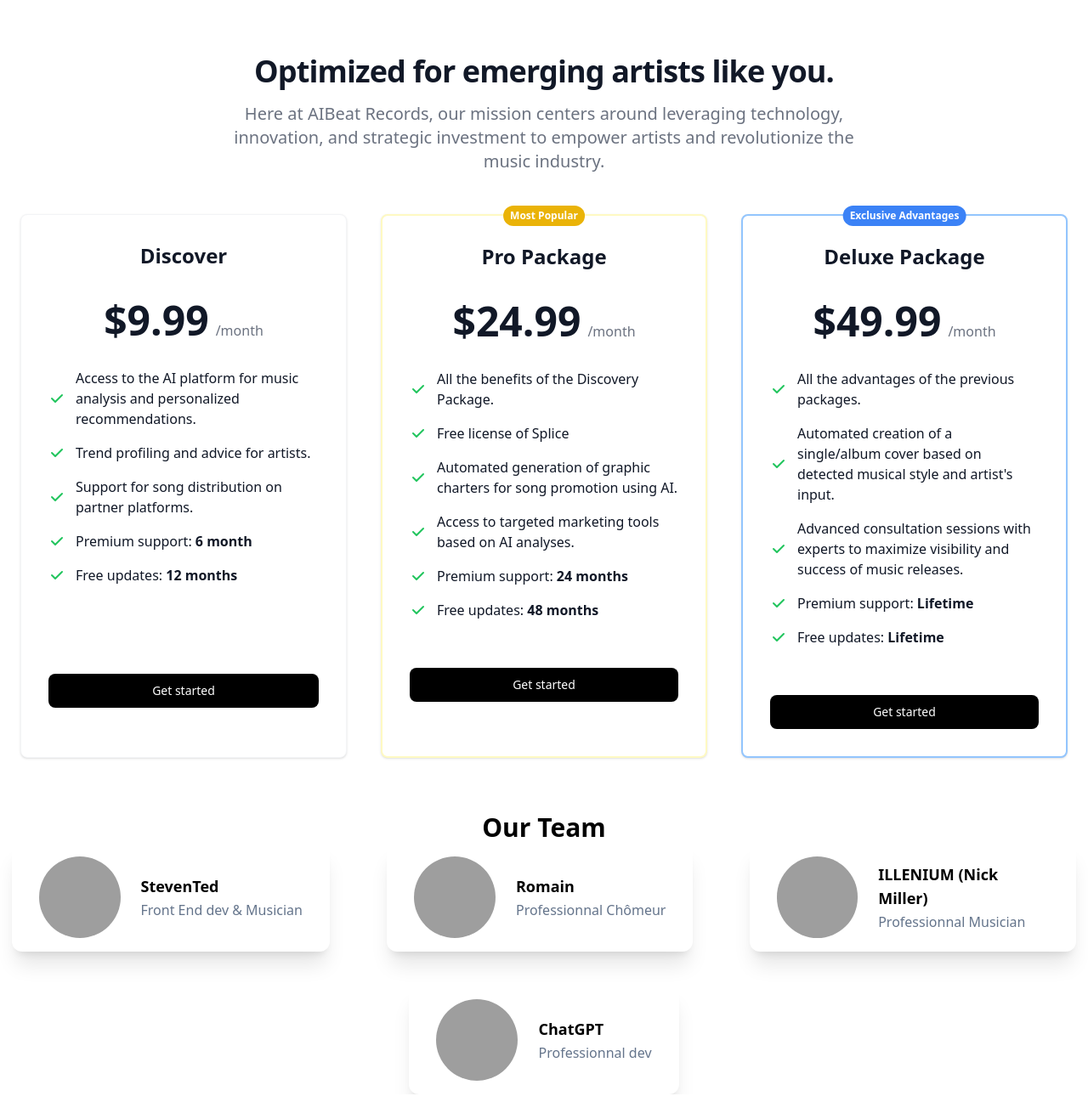
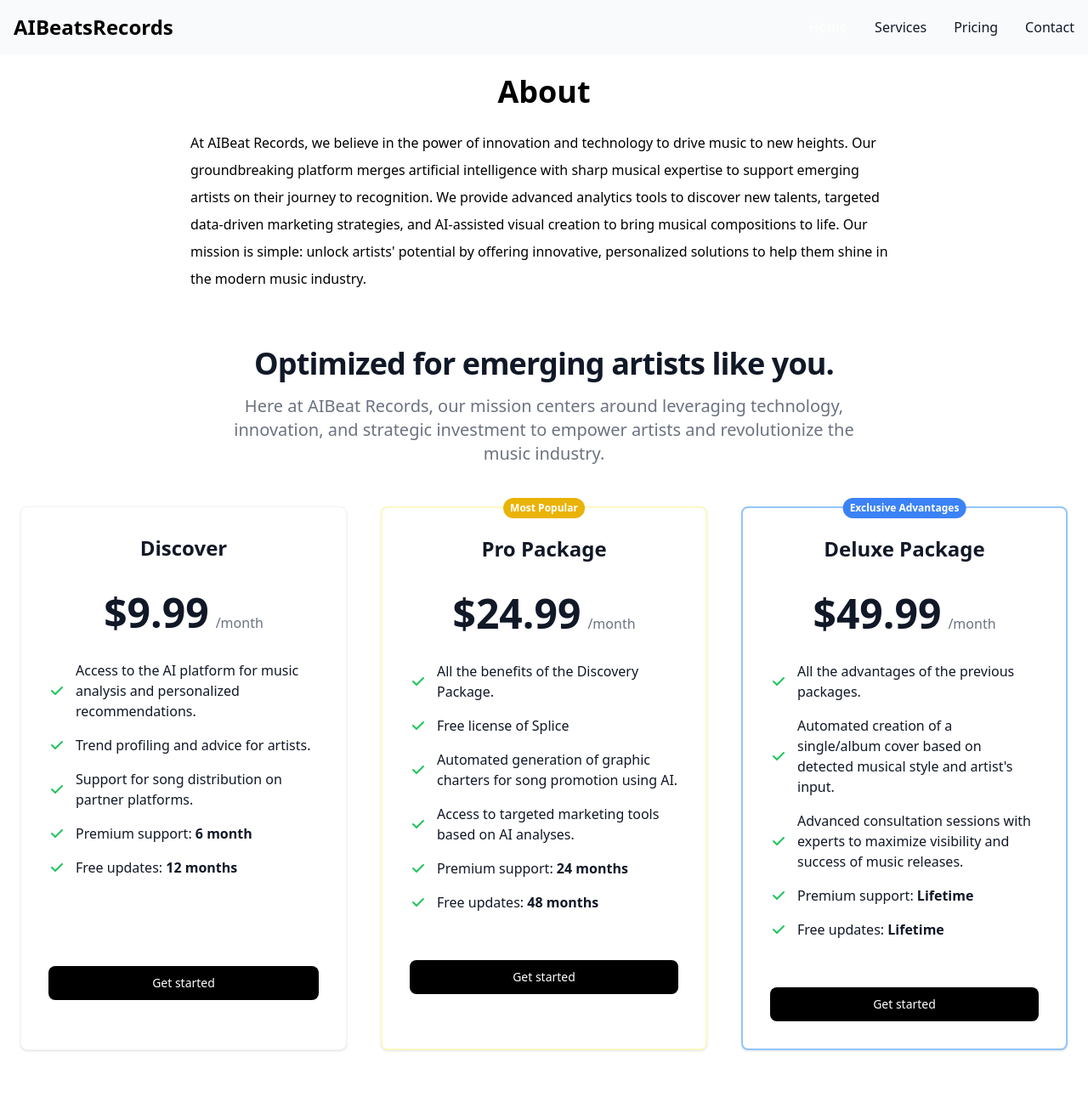
Before and after one commit to Brize-Glace/aibeatrecords, a plain HTML site: page index.html in a window 1280 px wide. Shown: the top 1297 px of the page at 85% size. Drawn offline with nearby package versions, Linux system fonts and the light colour scheme; grey boxes are pictures that could not be loaded.

Commit message:
fix bugs, adds about and navbar

```diff
--- a/index.html
+++ b/index.html
@@ -1,5 +1,5 @@
 <!doctype html>
-<html>
+<html class="scroll-smooth">
 <head>
   <meta charset="UTF-8">
   <meta name="viewport" content="width=device-width, initial-scale=1.0">
@@ -17,7 +17,40 @@
   </script>
 </head>
 <body>
-  <section class="bg-white">
+    <nav class="border-gray-200 bg-gray-50 dark:bg-gray-800 dark:border-gray-700">
+        <div class="max-w-screen-xl flex flex-wrap items-center justify-between mx-auto p-4">
+          <a href="https://www.youtube.com/@StevenTedMusic" class="flex items-center space-x-3 rtl:space-x-reverse">
+              <span class="self-center text-2xl font-semibold whitespace-nowrap dark:text-white">AIBeatsRecords</span>
+          </a>
+          <button data-collapse-toggle="navbar-solid-bg" type="button" class="inline-flex items-center p-2 w-10 h-10 justify-center text-sm text-gray-500 rounded-lg md:hidden hover:bg-gray-100 focus:outline-none focus:ring-2 focus:ring-gray-200 dark:text-gray-400 dark:hover:bg-gray-700 dark:focus:ring-gray-600" aria-controls="navbar-solid-bg" aria-expanded="false">
+              <span class="sr-only">Open main menu</span>
+              <svg class="w-5 h-5" aria-hidden="true" xmlns="http://www.w3.org/2000/svg" fill="none" viewBox="0 0 17 14">
+                  <path stroke="currentColor" stroke-linecap="round" stroke-linejoin="round" stroke-width="2" d="M1 1h15M1 7h15M1 13h15"/>
+              </svg>
+          </button>
+          <div class="hidden w-full md:block md:w-auto" id="navbar-solid-bg">
+            <ul class="flex flex-col font-medium mt-4 rounded-lg bg-gray-50 md:space-x-8 rtl:space-x-reverse md:flex-row md:mt-0 md:border-0 md:bg-transparent dark:bg-gray-800 md:dark:bg-transparent dark:border-gray-700">
+              <li>
+                <a href="#about" class="block py-2 px-3 md:p-0 text-white rounded md:bg-transparent md:dark:bg-transparent md:dark:hover:text-blue-500">Home</a>
+              </li>
+              <li>
+                <a href="#about" class="block py-2 px-3 md:p-0 text-gray-900 rounded hover:bg-gray-100 md:hover:bg-transparent md:border-0 md:hover:text-blue-700 dark:text-white md:dark:hover:text-blue-500 dark:hover:bg-gray-700 dark:hover:text-white md:dark:hover:bg-transparent">Services</a>
+              </li>
+              <li>
+                <a href="#price" class="block py-2 px-3 md:p-0 text-gray-900 rounded hover:bg-gray-100 md:hover:bg-transparent md:border-0 md:hover:text-blue-700 dark:text-white md:dark:hover:text-blue-500 dark:hover:bg-gray-700 dark:hover:text-white md:dark:hover:bg-transparent">Pricing</a>
+              </li>
+              <li>
+                <a href="#team" class="block py-2 px-3 md:p-0 text-gray-900 rounded hover:bg-gray-100 md:hover:bg-transparent md:border-0 md:hover:text-blue-700 dark:text-white md:dark:hover:text-blue-500 dark:hover:bg-gray-700 dark:hover:text-white md:dark:hover:bg-transparent">Contact</a>
+              </li>
+            </ul>
+          </div>
+        </div>
+      </nav>
+    <h2 class="text-center pt-6 text-4xl font-extrabold" id="About">About</h2>
+    <p class=" px-56 pt-6 text-base/loose">
+        At AIBeat Records, we believe in the power of innovation and technology to drive music to new heights. Our groundbreaking platform merges artificial intelligence with sharp musical expertise to support emerging artists on their journey to recognition. We provide advanced analytics tools to discover new talents, targeted data-driven marketing strategies, and AI-assisted visual creation to bring musical compositions to life. Our mission is simple: unlock artists' potential by offering innovative, personalized solutions to help them shine in the modern music industry.
+    </p>
+  <section class="bg-white" id="price">
     <div class="py-8 px-4 mx-auto max-w-screen-xl lg:py-16 lg:px-6">
         <div class="mx-auto max-w-screen-md text-center mb-8 lg:mb-12">
             <h2 class="mb-4 text-4xl tracking-tight font-extrabold text-gray-900">Optimized for emerging artists like you.</h2>
@@ -148,11 +181,11 @@
         </div>
     </div>
   </section>
-  <h1 class="text-3xl font-bold text-center">
+  <h1 class="text-3xl font-bold text-center" id="team">
     Our Team
   </h1>
   <div class="flex flex-wrap gap-10">
-    <div class="py-8 px-8 max-w-sm mx-auto bg-white rounded-xl shadow-xl sm:py-4 sm:flex sm:items-center sm:space-y-0 sm:space-x-6">
+    <div class="py-8 px-8 max-w-sm min-w-96 mx-auto bg-white rounded-xl shadow-xl sm:py-4 sm:flex sm:items-center sm:space-y-0 sm:space-x-6">
         <div class="rounded-full overflow-hidden h-24 w-24">
             <img class="h-full w-full object-cover" src="https://i.imgur.com/m329LeN.jpeg" alt="">
         </div>
@@ -165,7 +198,7 @@
             </p>
         </div>
     </div>
-    <div class="py-8 px-8 max-w-sm mx-auto bg-white rounded-xl shadow-xl sm:py-4 sm:flex sm:items-center sm:space-y-0 sm:space-x-6">
+    <div class="py-8 px-8 max-w-sm min-w-96 mx-auto bg-white rounded-xl shadow-xl sm:py-4 sm:flex sm:items-center sm:space-y-0 sm:space-x-6">
         <div class="rounded-full overflow-hidden h-24 w-24">
             <img class="h-full w-full object-cover" src="https://mir-s3-cdn-cf.behance.net/user/230/47dc63250637973.620428daa5a8b.jpg" alt="">
         </div>
@@ -178,7 +211,7 @@
             </p>
         </div>
     </div>
-    <div class="py-8 px-8 max-w-sm mx-auto bg-white rounded-xl shadow-xl sm:py-4 sm:flex sm:items-center sm:space-y-0 sm:space-x-6">
+    <div class="py-8 px-8 max-w-sm min-w-96 mx-auto bg-white rounded-xl shadow-xl sm:py-4 sm:flex sm:items-center sm:space-y-0 sm:space-x-6">
         <div class="rounded-full overflow-hidden h-24 w-24">
             <img class="h-full w-full object-cover" src="https://www.guettapen.com/wp-content/uploads/2023/01/illenium-e1669182572448.jpeg" alt="">
         </div>
@@ -191,7 +224,7 @@
             </p>
         </div>
     </div>
-    <div class="py-8 px-8 max-w-sm mx-auto bg-white rounded-xl shadow-xl sm:py-4 sm:flex sm:items-center sm:space-y-0 sm:space-x-6">
+    <div class="py-8 px-8 max-w-sm min-w-96 mx-auto bg-white rounded-xl shadow-xl sm:py-4 sm:flex sm:items-center sm:space-y-0 sm:space-x-6">
         <div class="rounded-full overflow-hidden h-24 w-24">
             <img class="h-full w-full object-cover" src="https://upload.wikimedia.org/wikipedia/commons/thumb/0/04/ChatGPT_logo.svg/800px-ChatGPT_logo.svg.png" alt="">
         </div>
```
